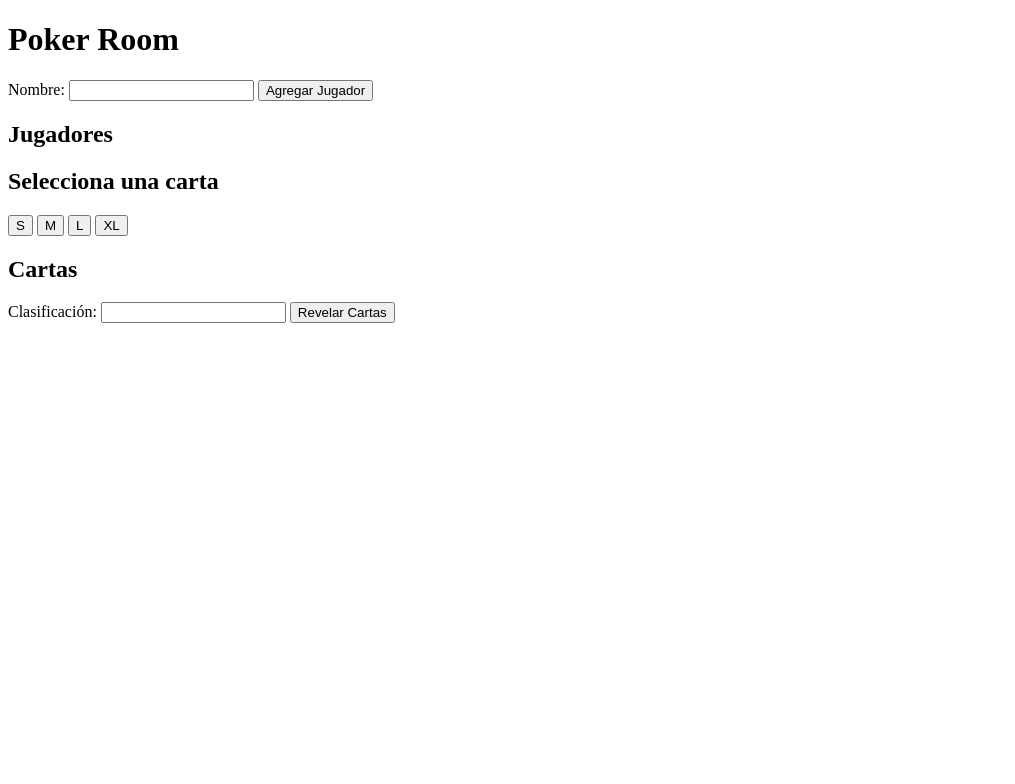
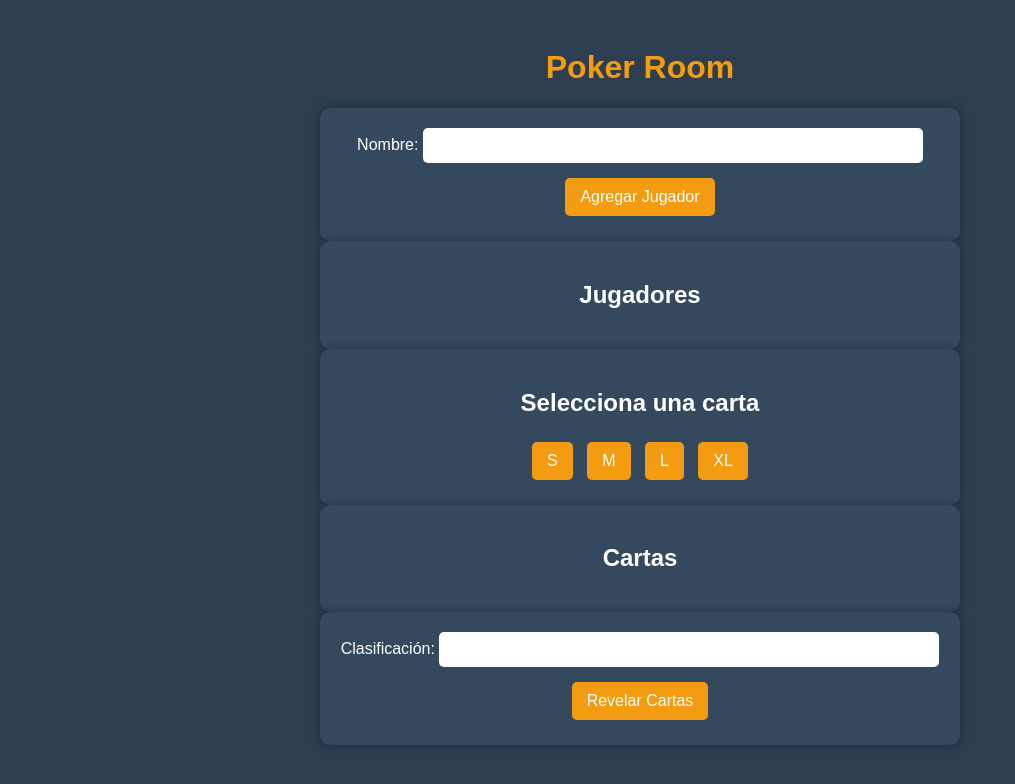
Before and after one commit to PaulaM3569/PokerRoom, a Flask app: page / in a window 1280 px wide. Shown: the top 784 px of the page, without its empty margins (0-1015 px from the left). Run offline with Flask 3, Linux system fonts and the light colour scheme; some libraries are stand-ins or nearby versions.

Commit message:
Update index.html

```diff
--- a/templates/index.html
+++ b/templates/index.html
@@ -5,28 +5,88 @@
     <meta name="viewport" content="width=device-width, initial-scale=1.0">
     <title>Poker Room</title>
     <script src="https://cdnjs.cloudflare.com/ajax/libs/socket.io/4.5.4/socket.io.js"></script>
+    <style>
+        body {
+            font-family: Arial, sans-serif;
+            background-color: #2c3e50;
+            color: white;
+            text-align: center;
+            padding: 20px;
+        }
+        h1 {
+            color: #f39c12;
+        }
+        .container {
+            max-width: 600px;
+            margin: auto;
+            background: #34495e;
+            padding: 20px;
+            border-radius: 10px;
+            box-shadow: 0px 0px 10px rgba(0, 0, 0, 0.3);
+        }
+        button {
+            background: #f39c12;
+            color: white;
+            border: none;
+            padding: 10px 15px;
+            margin: 5px;
+            cursor: pointer;
+            border-radius: 5px;
+            font-size: 16px;
+        }
+        button:hover {
+            background: #e67e22;
+        }
+        input {
+            padding: 10px;
+            width: 80%;
+            margin-bottom: 10px;
+            border: none;
+            border-radius: 5px;
+        }
+        ul {
+            list-style: none;
+            padding: 0;
+        }
+        li {
+            background: #16a085;
+            padding: 10px;
+            margin: 5px;
+            border-radius: 5px;
+        }
+    </style>
 </head>
 <body>
     <h1>Poker Room</h1>
+    <div class="container">
         <label>Nombre:</label>
         <input type="text" id="name">
         <button onclick="addPlayer()">Agregar Jugador</button>
+    </div>
 
+    <div class="container">
         <h2>Jugadores</h2>
         <ul id="playerList"></ul>
+    </div>
 
+    <div class="container">
         <h2>Selecciona una carta</h2>
         <button onclick="setCard('S')">S</button>
         <button onclick="setCard('M')">M</button>
         <button onclick="setCard('L')">L</button>
         <button onclick="setCard('XL')">XL</button>
+    </div>
 
+    <div class="container">
         <h2>Cartas</h2>
         <ul id="cardList"></ul>
+    </div>
 
+    <div class="container">
         <label>Clasificación:</label>
         <input type="text" id="classification">
         <button onclick="revealCards()">Revelar Cartas</button>
+    </div>
 
     <script>
         const socket = io();
```
Lines whose indentation alone changed are shown as unchanged.
